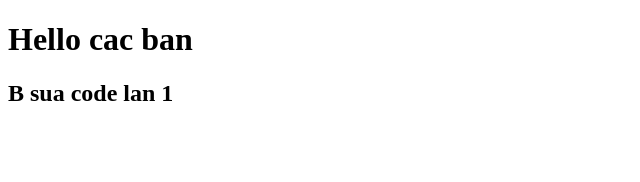
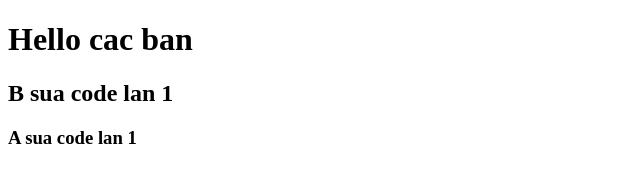
Before and after one commit to LyThaiBao/project-A-B, a plain HTML site: page index.html in a window 1280 px wide. Shown: the whole page, without its empty margins (0-640 px from the left). Drawn offline with Linux system fonts and the light colour scheme.

Commit message:
A sua code lan 1

```diff
--- a/index.html
+++ b/index.html
@@ -8,5 +8,6 @@
 <body>
     <h1>Hello cac ban</h1>
     <h2>B sua code lan 1</h2>
+    <h3>A sua code lan 1</h3>
 </body>
 </html>
```
